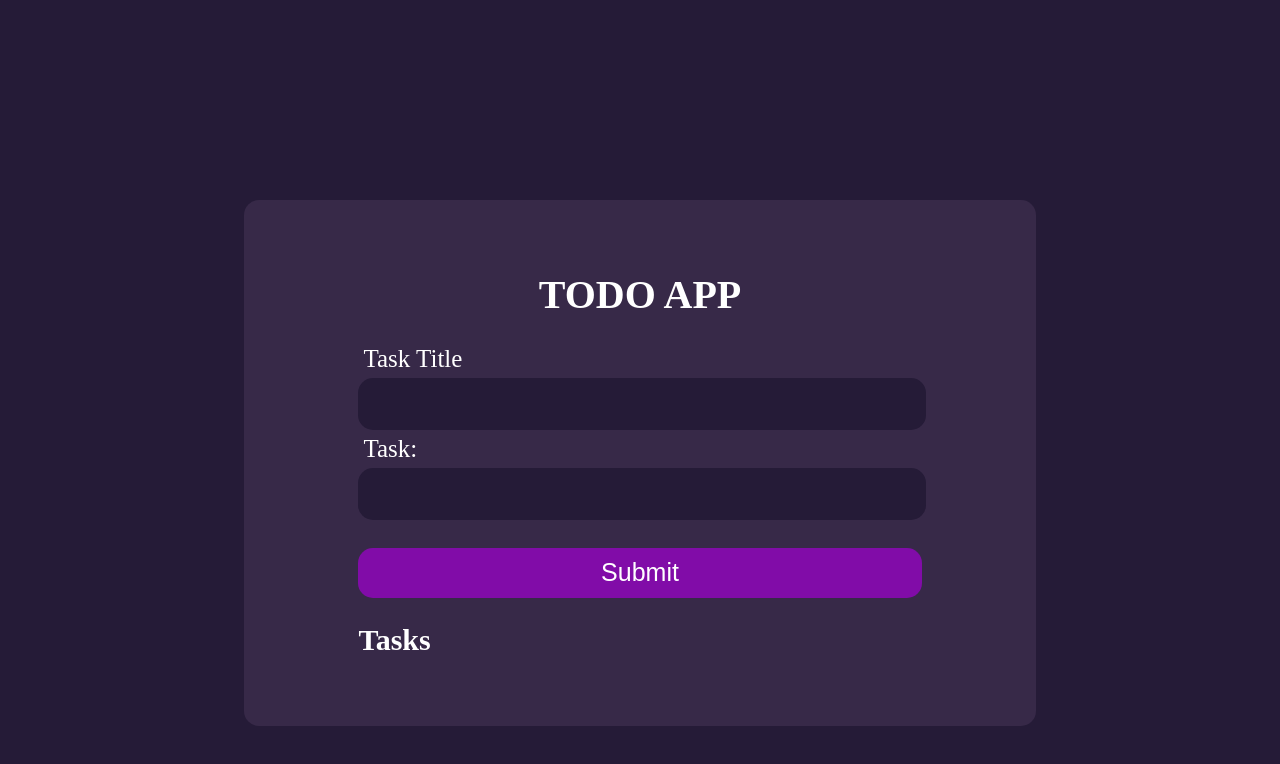
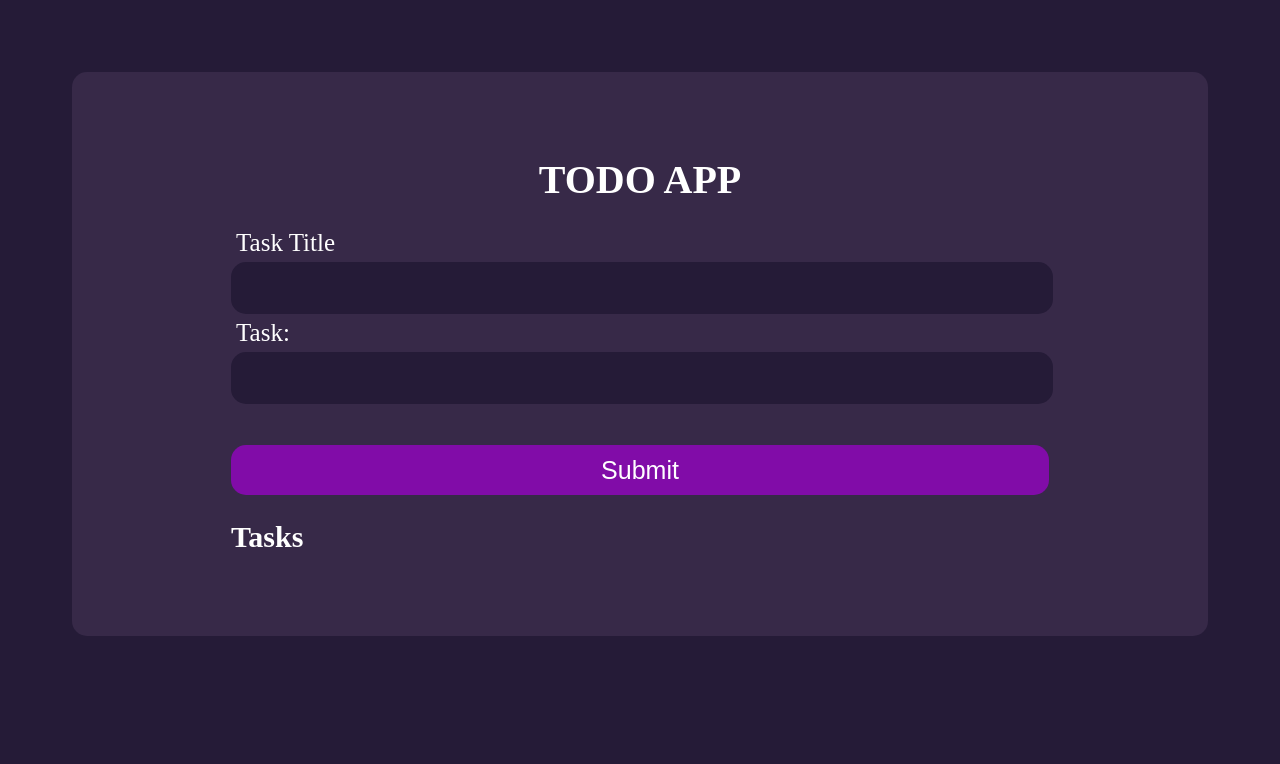
Before and after one commit to vishanthan8055/DOM-TODO-APP, a plain HTML site: page index.html in a window 1280 px wide. Drawn offline with Linux system fonts and the light colour scheme.

Commit message:
Width changes

```diff
--- a/style.css
+++ b/style.css
@@ -1,6 +1,6 @@
 body{
     background-color: #251B37;
-    padding: 15%;
+    padding: 5%;
     box-sizing: border-box;
     font-size: 20px;
 }
@@ -9,7 +9,7 @@ h1{
 }
 .container{
     color: white;
-    width: 80%;
+    min-width: 80%;
     margin: auto;
     /* text-align: center; */
     border-radius: 15px;
```
